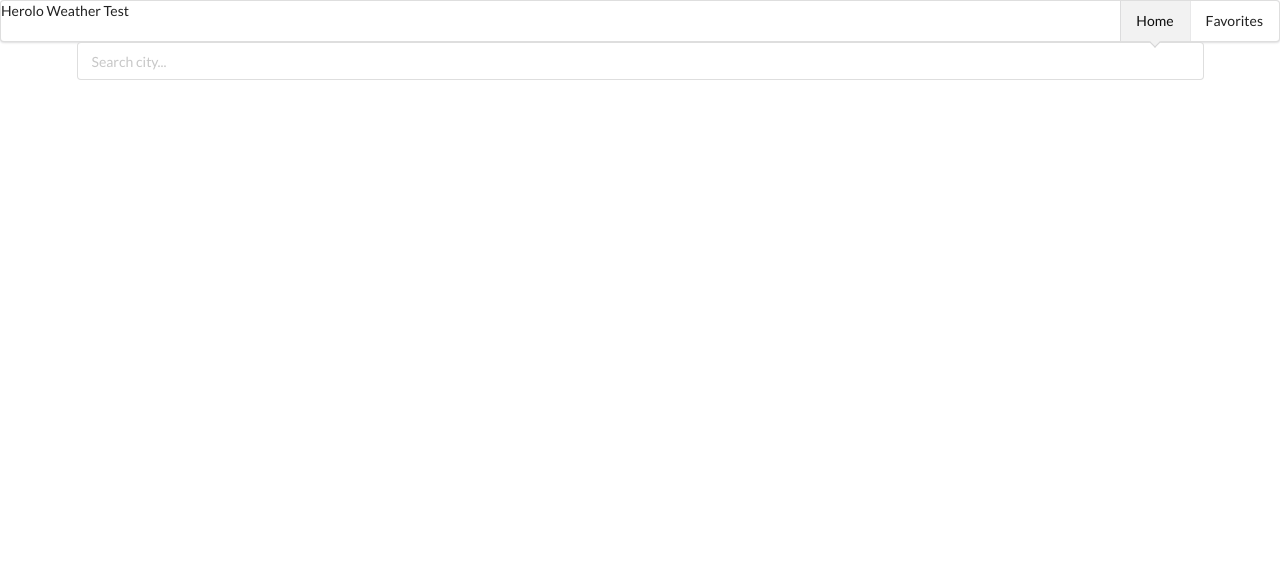
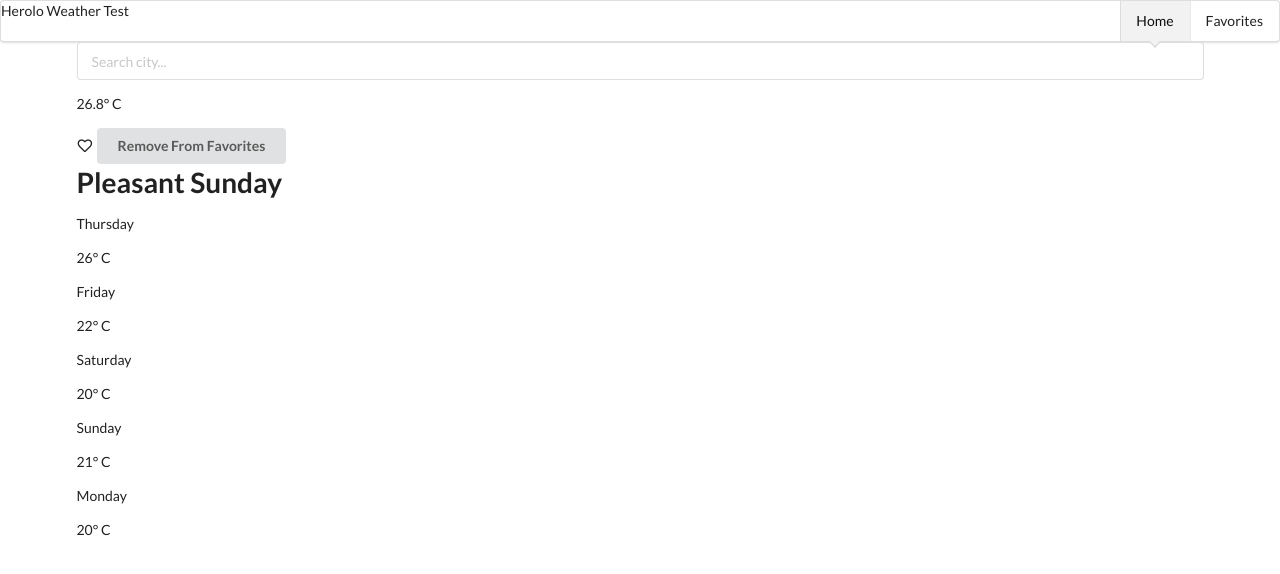
Before and after one commit to nitsansoffair/nitsan-soffair-12-11-2019, a React (Create React App) app: page / in a window 1280 px wide. Shown: the top 574 px of the page. Built offline with nearby package versions, Linux system fonts and the light colour scheme.

Commit message:
Mock, Favorites Button & Page, Store Finish, Cache Init Version

```diff
--- a/package.json
+++ b/package.json
@@ -4,6 +4,7 @@
   "private": true,
   "dependencies": {
     "axios": "^0.19.0",
+    "node-cache": "^5.0.1",
     "node-sass": "^4.13.0",
     "react": "^16.11.0",
     "react-dom": "^16.11.0",
--- a/src/actions/transformer.js
+++ b/src/actions/transformer.js
@@ -1,8 +1,8 @@
-import { mean, toCelsius } from '../helpers';
+import { mean, toCelsius, getDay } from '../helpers';
 
 const weather = ({ WeatherText, Temperature: { Metric: { Value } } }) => ({
-    WeatherText,
-    temperatureValue: Value
+    weatherText: WeatherText,
+    temperatureValue: Math.round(Value)
 });
 
 const autocomplete = ({ Key, LocalizedName }) => ({
@@ -11,9 +11,9 @@ const autocomplete = ({ Key, LocalizedName }) => ({
 });
 
 const forecast = ({ Headline: { Text }, DailyForecasts }) => {
-    const daysWeather = DailyForecasts.map(({Date, Temperature: {Minimum, Maximum}, Day: {IconPhrase}}) => ({
-        Date,
-        Temperature: Math.round(toCelsius(mean(Minimum.Value, Maximum.Value))),
+    const daysWeather = DailyForecasts.map(({ Date, Temperature: { Minimum, Maximum } }) => ({
+        day: getDay(Date),
+        temperature: Math.round(toCelsius(mean(Minimum.Value, Maximum.Value))),
     }));
 
     return {
--- a/src/actions/weatherActions.js
+++ b/src/actions/weatherActions.js
@@ -8,18 +8,23 @@ import {
 } from './types';
 
 // Async actions
-export const fetchWeatherAndForecast = (term) => async(dispatch) => {
+export const fetchWeatherAndForecast = (term) => async(dispatch, getState) => {
     try {
+        // TODO - Add Cache here
         const { Key, LocalizedName } = await api.getAutocomplete(term);
         const weatherData = await api.getWeather(Key);
         const fivedayForecast = await api.getFivedayForecast(Key);
 
+        const { favorites = [] } = getState();
+
         dispatch({
             type: FETCH_WEATHER_AND_FORECAST,
             payload: {
+                key: Key,
                 ...transformer.weather(weatherData),
-                LocalizedName,
-                fivedayForecast
+                name: LocalizedName,
+                fivedayForecast,
+                isFavorite: !!favorites.find((favorite) => favorite.Key === Key)
             }
         });
     } catch (e) {
@@ -28,7 +33,9 @@ export const fetchWeatherAndForecast = (term) => async(dispatch) => {
 };
 
 // Sync actions
-export const selectCity = (cityKey) => (dispatch) => {
+export const selectCity = (cityKey) => (dispatch, getState) => {
+    // TODO - Save forecasts in cache
+
     dispatch({
         type: SELECT_CITY,
         payload: cityKey
@@ -36,7 +43,7 @@ export const selectCity = (cityKey) => (dispatch) => {
 };
 
 export const addFavorite = (favorite) => (dispatch, getState) => {
-    const { favorites } = getState();
+    const { favorites = [] } = getState();
 
     dispatch({
         type: ADD_FAVORITE,
--- a/src/components/favorites/FavoritesPage.js
+++ b/src/components/favorites/FavoritesPage.js
@@ -1,13 +1,42 @@
 import React, { Component } from 'react';
+import { connect } from 'react-redux';
+import { selectCity } from '../../actions/weatherActions';
+import { Link } from 'react-router-dom';
+import { mock } from '../../data/mock';
 
 class FavoritesPage extends Component {
+    handleFavorite = (id) => {};
+
     render() {
+        const { favorites = [], selectCity } = this.props;
+
+        // TODO - Migrate to Cards
         return (
             <div>
-                Favorites
+                {favorites.map(({ id, name, currentWeather: { weatherText, temperatureValue } }) => (
+                    <div key={id}>
+                        <div>
+                            <Link to="/" onClick={() => this.handleFavorite(id)}>
+                                <h3>{name}</h3>
+                            </Link>
+                            <p>{temperatureValue}</p>
+                        </div>
+                        <p>{weatherText}</p>
+                    </div>
+                ))}
             </div>
         );
     }
 }
 
-export default FavoritesPage;
+const mapStateToProps = (state) => {
+    return {
+        ...state,
+        ...mock
+    };
+};
+
+export default connect(
+    mapStateToProps,
+    { selectCity }
+)(FavoritesPage);
--- a/src/components/main/MainPage.js
+++ b/src/components/main/MainPage.js
@@ -1,11 +1,33 @@
 import React, { Component } from 'react';
 import { connect } from 'react-redux';
-import { fetchWeatherAndForecast } from '../../actions/weatherActions';
-import { getDay } from '../../helpers';
+import { fetchWeatherAndForecast, addFavorite, deleteFavorite } from '../../actions/weatherActions';
+import { mock } from '../../data/mock';
 
 class MainPage extends Component {
     state = {
         term: ''
+    };
+
+    onFavoritesClick = () => {
+        const { selectedWeather: { key, isFavorite } } = this.props;
+
+        if(isFavorite){
+            const { deleteFavorite } = this.props;
+
+            deleteFavorite(key);
+        } else {
+            const { addFavorite, selectedWeather: { name, weatherText, temperatureValue } } = this.props;
+            const favorite = {
+                id: key,
+                name,
+                currentWeather: {
+                    weatherText,
+                    temperatureValue
+                }
+            };
+
+            addFavorite(favorite);
+        }
     };
 
     onInputChange = ({ target: { value } }) => {
@@ -53,10 +75,10 @@ class MainPage extends Component {
             return (
                 <div>
                     <h1>{headline}</h1>
-                    {daysWeather.map(({Date, Temperature}, key) => (
+                    {daysWeather.map(({day, temperature}, key) => (
                         <React.Fragment key={key}>
-                            <p>{getDay(Date)}</p>
-                            <p>{Temperature}&#176; C</p>
+                            <p>{day}</p>
+                            <p>{temperature}&#176; C</p>
                         </React.Fragment>
                     ))}
                 </div>
@@ -66,18 +88,34 @@ class MainPage extends Component {
         return null;
     }
 
-    renderWeather(){
+    renderFavoritesButton(){
+        const { selectedWeather: { isFavorite } } = this.props;
+        const iconClassNames = isFavorite ? "heart outline icon" : "heart icon";
+
+        return (
+            <div>
+                <i className={iconClassNames}/>
+                <button className="ui button" onClick={this.onFavoritesClick}>
+                    {isFavorite ? "Remove From Favorites" : "Add To Favorites"}
+                </button>
+            </div>
+        );
+    }
+
+    renderContainer(){
         const { selectedWeather } = this.props;
 
         if(selectedWeather){
-            const { WeatherText, temperatureValue, LocalizedName } = selectedWeather;
+            const { temperatureValue, LocalizedName } = selectedWeather;
 
             return (
                 <div>
-                    <p>{LocalizedName}</p>
-                    <p>{WeatherText}</p>
-                    <p>{temperatureValue}&#176; C</p>
-                    {this.renderFivedayForecast()}
+                    <div>
+                        <p>{LocalizedName}</p>
+                        <p>{temperatureValue}&#176; C</p>
+                        {this.renderFavoritesButton()}
+                        {this.renderFivedayForecast()}
+                    </div>
                 </div>
             );
         }
@@ -98,17 +136,21 @@ class MainPage extends Component {
                         onChange={this.onInputChange}
                     />
                 </form>
-                {this.renderWeather()}
+                {this.renderContainer()}
             </div>
         );
     }
 }
 
 const mapStateToProps = (state) => {
-    return state;
+    // TODO - Remove mock later
+    return {
+        ...state,
+        ...mock
+    };
 };
 
 export default connect(
     mapStateToProps,
-    { fetchWeatherAndForecast }
+    { fetchWeatherAndForecast, addFavorite, deleteFavorite }
 )(MainPage);
--- /dev/null
+++ b/src/data/mock.js
@@ -0,0 +1,76 @@
+export const mock = {
+    selectedWeather: {
+        key: 215854,
+        name: "Tel Aviv",
+        weatherText: "Clear",
+        temperatureValue: 26.8,
+        isFavorite: true,
+        fivedayForecast: {
+            headline: "Pleasant Sunday",
+            daysWeather: [
+                {
+                    day: "Thursday",
+                    temperature: 26
+                },
+                {
+                    day: "Friday",
+                    temperature: 22
+                },
+                {
+                    day: "Saturday",
+                    temperature: 20
+                },
+                {
+                    day: "Sunday",
+                    temperature: 21
+                },
+                {
+                    day: "Monday",
+                    temperature: 20
+                }
+            ]
+        }
+    },
+    favorites: [
+        {
+            id: 215854,
+            name: "Tel Aviv",
+            currentWeather: {
+                weatherText: "Pleasant Sunday",
+                temperatureValue: 26
+            }
+        },
+        {
+            id: 215752,
+            name: "Beersheba",
+            currentWeather: {
+                weatherText: "Mostly clear",
+                temperatureValue: 22
+            }
+        },
+        {
+            id: 215849,
+            name: "Ramat Gan",
+            currentWeather: {
+                weatherText: "Clear",
+                temperatureValue: 24
+            }
+        },
+        {
+            id: 213181,
+            name: "Haifa",
+            currentWeather: {
+                weatherText: "Clear",
+                temperatureValue: 24
+            }
+        },
+        {
+            id: 213225,
+            name: "Jerusalem",
+            currentWeather: {
+                weatherText: "Clear",
+                temperatureValue: 22
+            }
+        },
+    ]
+};
```
Also changed, not shown: src/cache/index.js (added, +19 -0 lines), src/components/main/DayCard.js (+14 -0 lines), src/components/main/SearchBar.js (deleted), 1 other file (tests, documents, lock files or other folders).
